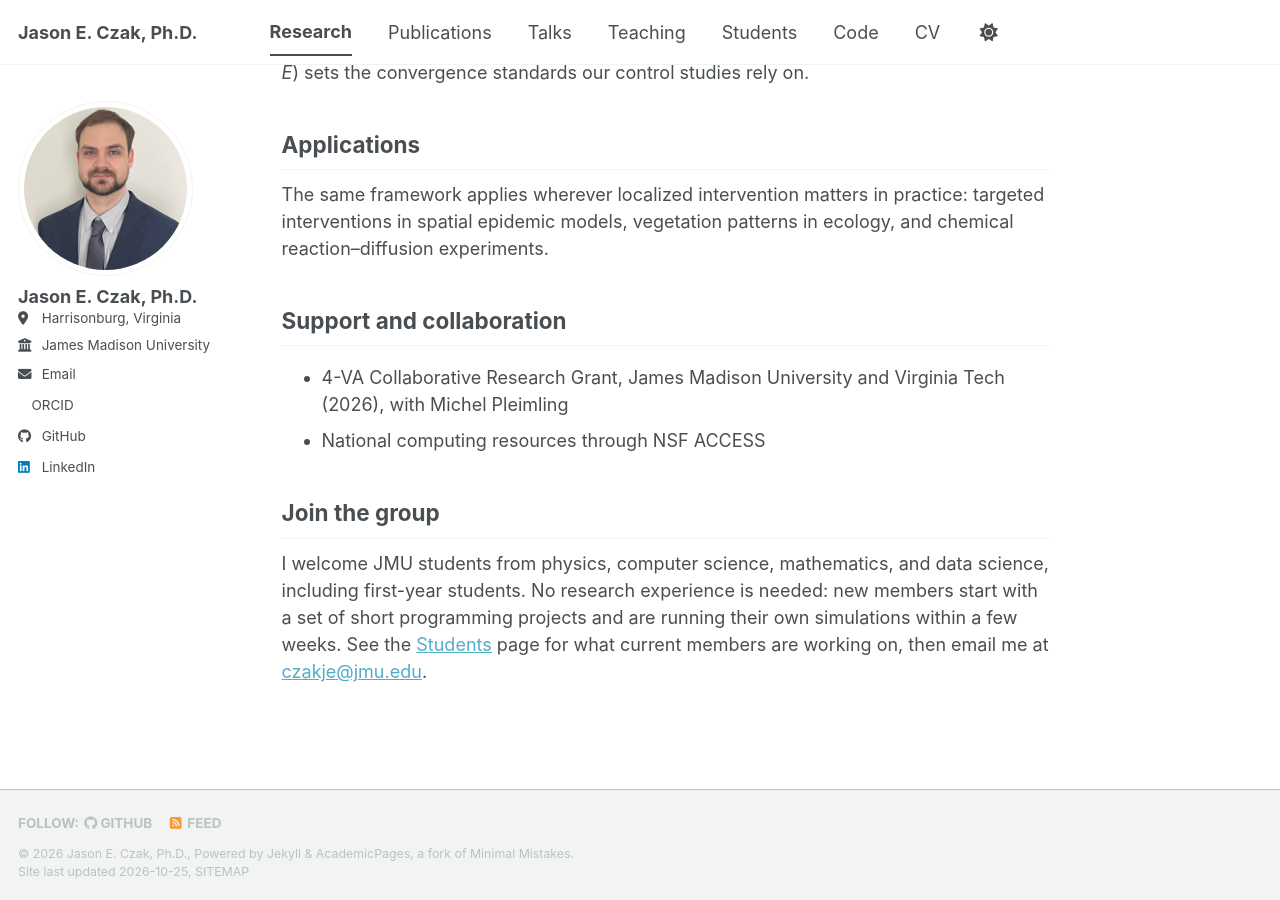
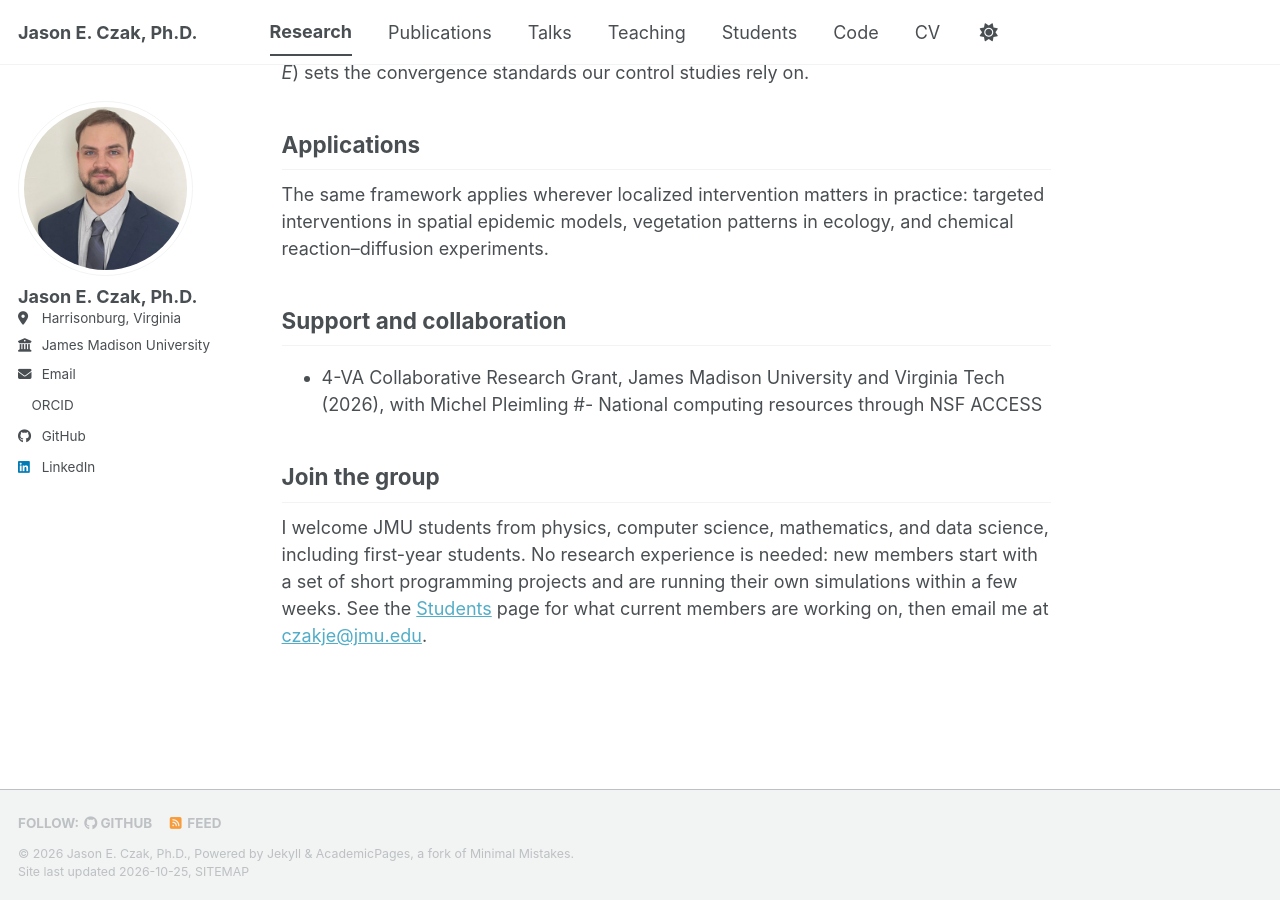
Before and after one commit to JasonCzak/JasonCzak.github.io, a Jekyll site: the page built from _pages/research.md, in a window 1280 px wide and 900 px high, scrolled down 830 px. Built offline with Jekyll 4.4.1, drawn with Linux system fonts in a browser that asks for light colours; a style sheet for code colours, icons or effects is not loaded.

```diff
--- a/_pages/research.md
+++ b/_pages/research.md
@@ -29,7 +29,7 @@ The same framework applies wherever localized intervention matters in practice:
 ## Support and collaboration
 
 - 4-VA Collaborative Research Grant, James Madison University and Virginia Tech (2026), with Michel Pleimling
-- National computing resources through NSF ACCESS <!-- update once requested/awarded -->
+#- National computing resources through NSF ACCESS <!-- update once requested/awarded -->
 
 ## Join the group
 
```
